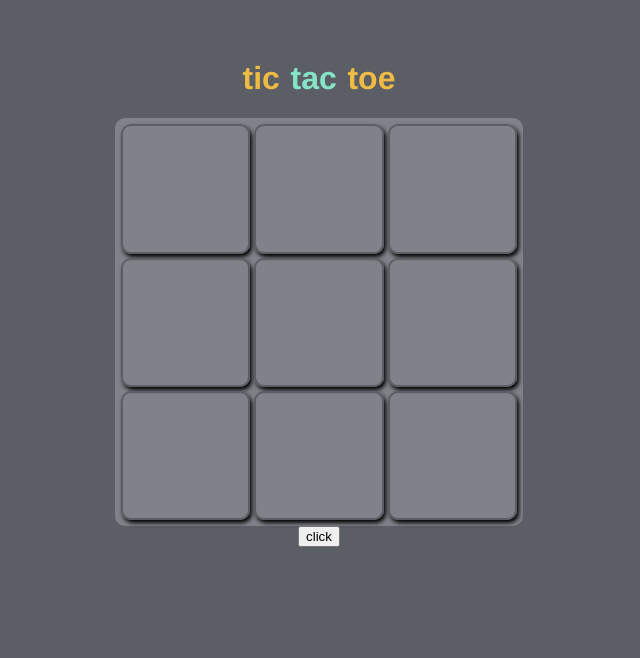
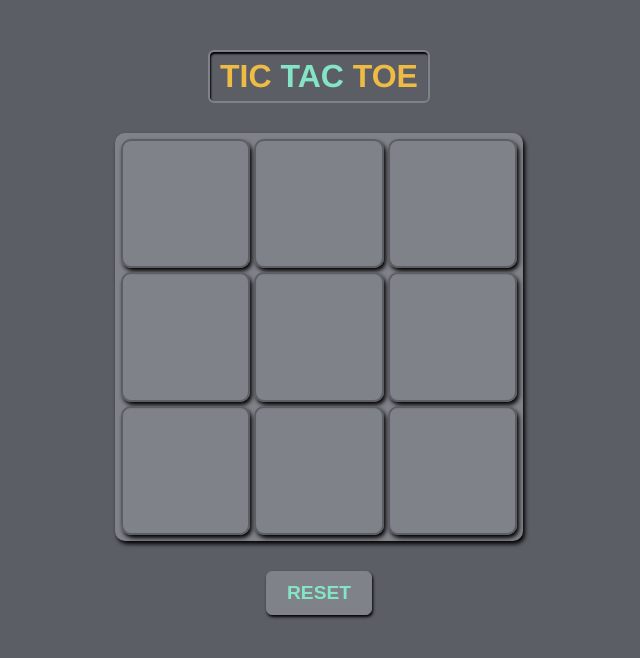
Before and after one commit to tymino/vue_tic-tac-toe, a Vue app: page / in a window 1280 px wide. Shown: the top 658 px of the page, without its empty margins (321-961 px from the left). Built offline with nearby package versions, Linux system fonts and the light colour scheme.

Commit message:
style grid, button, title

```diff
--- a/src/App.vue
+++ b/src/App.vue
@@ -1,33 +1,41 @@
 <template>
-  <h1 class="title">
-    <strong>tic</strong>-<strong>tac</strong>-<strong>toe</strong>
-  </h1>
-  <Grid :gameGrid="gameGrid" @click="pressedCell" />
-  <Button />
+  <Title />
+  <Grid :gameGrid="gameGrid" @mousedown="pressedCell" />
+  <Button buttonName="reset" />
 </template>
 
 <script>
 import Grid from '@/components/Grid.vue';
 import Button from '@/components/Button.vue';
+import Title from '@/components/Title.vue';
 
 export default {
   name: 'app',
   components: {
     Grid,
     Button,
+    Title,
   },
   data() {
     return {
       gameGrid: [0, 0, 0, 0, 0, 0, 0, 0, 0],
       step: 1,
+      isEndGame: false,
     };
   },
   methods: {
-    pressedCell({ target }) {
-      const isTargetClick = target.classList.contains('cell');
+    pressedCell(event) {
+      const isLeftClickMouse = event.button === 0;
+      const isTargetClick = event.target.classList.contains('cell');
+      const isVisitedCell = !event.target.classList.contains('active');
 
-      if (isTargetClick) {
-        const cellIndex = target.dataset.index;
+      const boolGroup =
+        !this.isEndGame && isLeftClickMouse && isTargetClick && isVisitedCell;
+
+      if (boolGroup) {
+        const cellIndex = event.target.dataset.index;
+
+        event.target.classList.add('active');
 
         this.gameGrid[cellIndex] = this.step;
 
@@ -58,21 +66,11 @@ body {
 }
 
 #app {
+  display: flex;
+  flex-direction: column;
+  margin-top: 50px;
   font-family: Avenir, Helvetica, Arial, sans-serif;
   -webkit-font-smoothing: antialiased;
   -moz-osx-font-smoothing: grayscale;
-  text-align: center;
-  margin-top: 60px;
-}
-
-.title {
-  color: var(--color-grid-background);
-
-  & > strong:nth-child(2n) {
-    color: var(--color-player2);
-  }
-  & > strong:nth-child(2n + 1) {
-    color: var(--color-player1);
-  }
 }
 </style>
--- a/src/components/Button.vue
+++ b/src/components/Button.vue
@@ -1,11 +1,45 @@
 <template>
-  <button>click</button>
+  <button class="button">{{ buttonName }}</button>
 </template>
 
 <script>
 export default {
   name: 'c-button',
+  props: {
+    buttonName: {
+      type: String,
+      default: 'click',
+    },
+  },
 };
 </script>
 
-<style lang="scss" scoped></style>
+<style lang="scss" scoped>
+.button {
+  align-self: center;
+  padding: 10px 20px;
+
+  background: var(--color-cell-background);
+  border: 1px solid var(--color-cell-background);
+  border-radius: 6px;
+  box-shadow: 1px 2px 3px var(--color-global-black);
+
+  color: var(--color-player2);
+  font-size: 1.2rem;
+  font-weight: bold;
+  text-transform: uppercase;
+
+  transition: border ease 0.4s;
+  user-select: none;
+  cursor: pointer;
+
+  &:hover {
+    border: 1px solid var(--color-player1);
+  }
+
+  &:active {
+    box-shadow: 1px 2px 2px inset var(--color-global-black);
+    padding-top: 11px;
+  }
+}
+</style>
--- a/src/components/Cell.vue
+++ b/src/components/Cell.vue
@@ -45,9 +45,10 @@ export default {
   user-select: none;
   cursor: pointer;
 
-  &:active {
-    box-shadow: none;
+  &.active {
+    box-shadow: 1px 2px 3px inset var(--color-global-black);
     border: 2px solid var(--color-cell-background);
+    cursor: default;
   }
 }
 
--- a/src/components/Grid.vue
+++ b/src/components/Grid.vue
@@ -33,10 +33,11 @@ export default {
   grid-template: repeat(3, 1fr) / repeat(3, 1fr);
   width: 400px;
   height: 400px;
-  margin: 0 auto;
+  margin: 30px auto;
   background: var(--color-cell-background);
   border: 4px solid var(--color-cell-background);
   border-radius: 10px;
+  box-shadow: 2px 3px 4px var(--color-global-black);
   color: #fff;
 }
 </style>
--- /dev/null
+++ b/src/components/Title.vue
@@ -0,0 +1,32 @@
+<template>
+  <h1 class="title">
+    <strong>tic</strong> <strong>tac</strong> <strong>toe</strong>
+  </h1>
+</template>
+
+<script>
+export default {
+  name: 'c-title',
+};
+</script>
+
+<style lang="scss" scoped>
+.title {
+  align-self: center;
+  margin: 0;
+  padding: 6px 10px;
+  border: 2px solid var(--color-cell-background);
+  border-radius: 6px;
+  box-shadow: 1px 2px 2px inset var(--color-global-black);
+  font-size: 2rem;
+  text-transform: uppercase;
+  user-select: none;
+
+  & > strong:nth-child(2n) {
+    color: var(--color-player2);
+  }
+  & > strong:nth-child(2n + 1) {
+    color: var(--color-player1);
+  }
+}
+</style>
```
